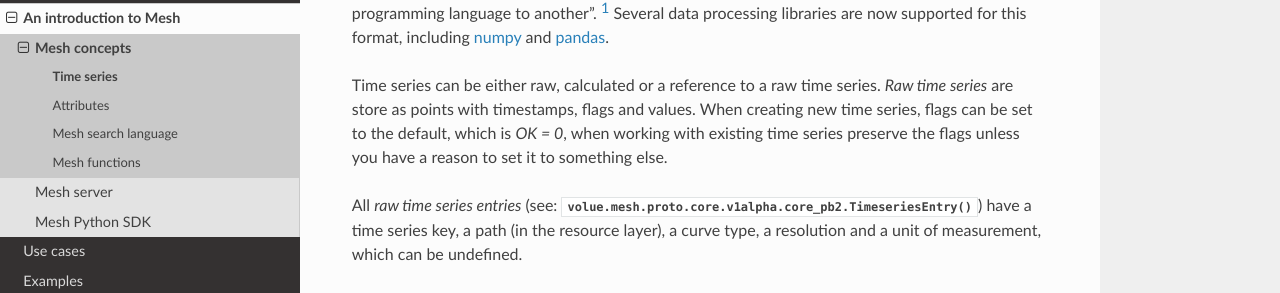
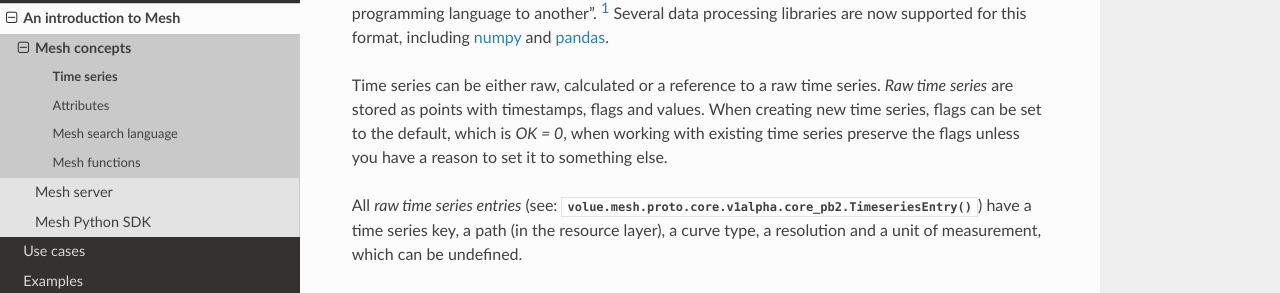
Before and after one commit to Volue-Public/energy-mesh-python, a Sphinx documentation site: the page built from docs/source/timeseries.rst, in a window 1280 px wide and 900 px high, scrolled down 493 px. Shown: the part 182-475 px from the top of the window. Built offline with Sphinx 7.4.7 and the Read the Docs theme 2.0.0, drawn with Linux system fonts in a browser that asks for light colours.

Commit message:
Fix typos in documentation

```diff
--- a/docs/source/mesh_concepts.rst
+++ b/docs/source/mesh_concepts.rst
@@ -3,7 +3,7 @@
 
 .. _mesh object model:
 
-The **mesh object model** is designed to represent the physical infrastructure of a customer's area and assets. This can be a hydropower production system with water courses, creeks, reservoirs, waters routs, gates, sensors, hydro plants and so on. The mesh object model contains relationships and :doc:`attributes (aka properties) <mesh_object_attributes>` between these assets. A relationship can represent how a water course is connected to a creek. An attribute can be the water level in a reservoir collected over time and the unit of measurement for this water level.
+The **mesh object model** is designed to represent the physical infrastructure of a customer's area and assets. This can be a hydropower production system with water courses, creeks, reservoirs, water routes, gates, sensors, hydro plants and so on. The mesh object model contains relationships and :doc:`attributes (aka properties) <mesh_object_attributes>` between these assets. A relationship can represent how a water course is connected to a creek. An attribute can be the water level in a reservoir collected over time and the unit of measurement for this water level.
 
 .. image:: images/hydropower_object_structure.png
    :width: 800
--- a/docs/source/timeseries.rst
+++ b/docs/source/timeseries.rst
@@ -16,7 +16,7 @@
 Time series can contain large amounts of data. A common scenario is to retrieve time series and process the data. That could mean copying or moving all the data from one library to another, this can be both time consuming and memory intensive. To alleviate these problems the Mesh Python SDK uses `Apache Arrow <https://arrow.apache.org/>`_ to store the data. Apache Arrow "is designed to both improve the performance of analytical algorithms and the efficiency of moving data from one system or programming language to another". [#]_
 Several data processing libraries are now supported for this format, including `numpy <https://arrow.apache.org/docs/python/numpy.html>`_ and `pandas <https://arrow.apache.org/docs/python/pandas.html>`_.
 
-Time series can be either raw, calculated or a reference to a raw time series. *Raw time series* are store as points with timestamps, flags and values. When creating new time series, flags can be set to the default, which is `OK = 0`, when working with existing time series preserve the flags unless you have a reason to set it to something else.
+Time series can be either raw, calculated or a reference to a raw time series. *Raw time series* are stored as points with timestamps, flags and values. When creating new time series, flags can be set to the default, which is `OK = 0`, when working with existing time series preserve the flags unless you have a reason to set it to something else.
 
 All *raw time series entries* (see: :py:meth:`volue.mesh.proto.core.v1alpha.core_pb2.TimeseriesEntry`) have a time series key, a path (in the resource layer), a curve type, a resolution and a unit of measurement, which can be undefined.
 
```
